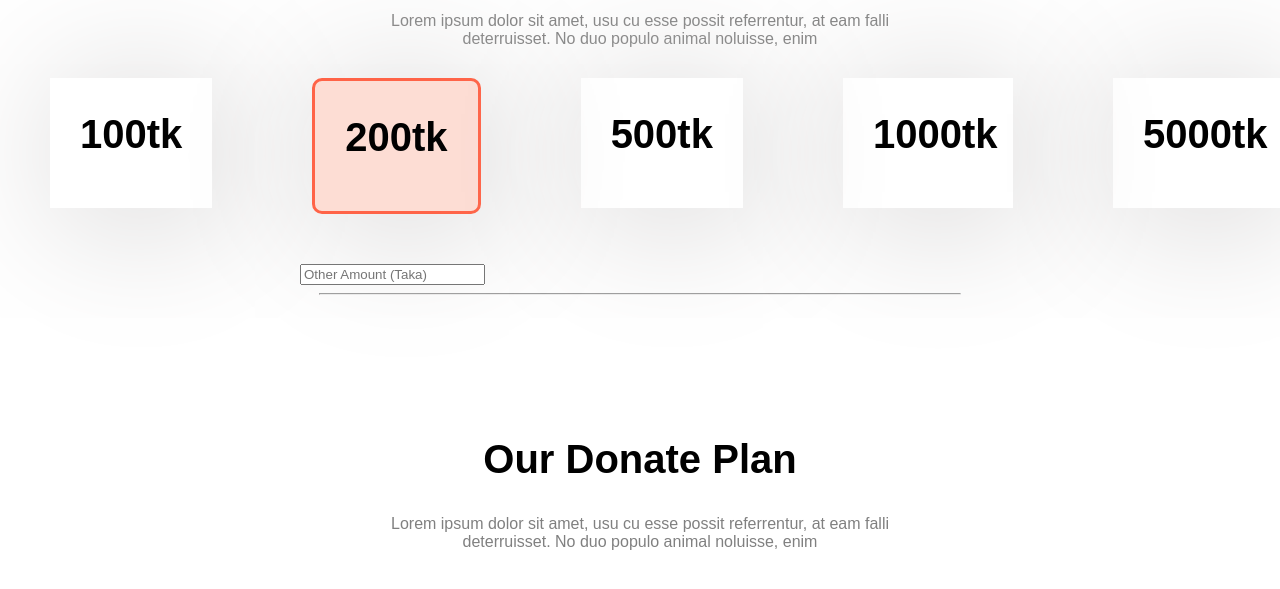
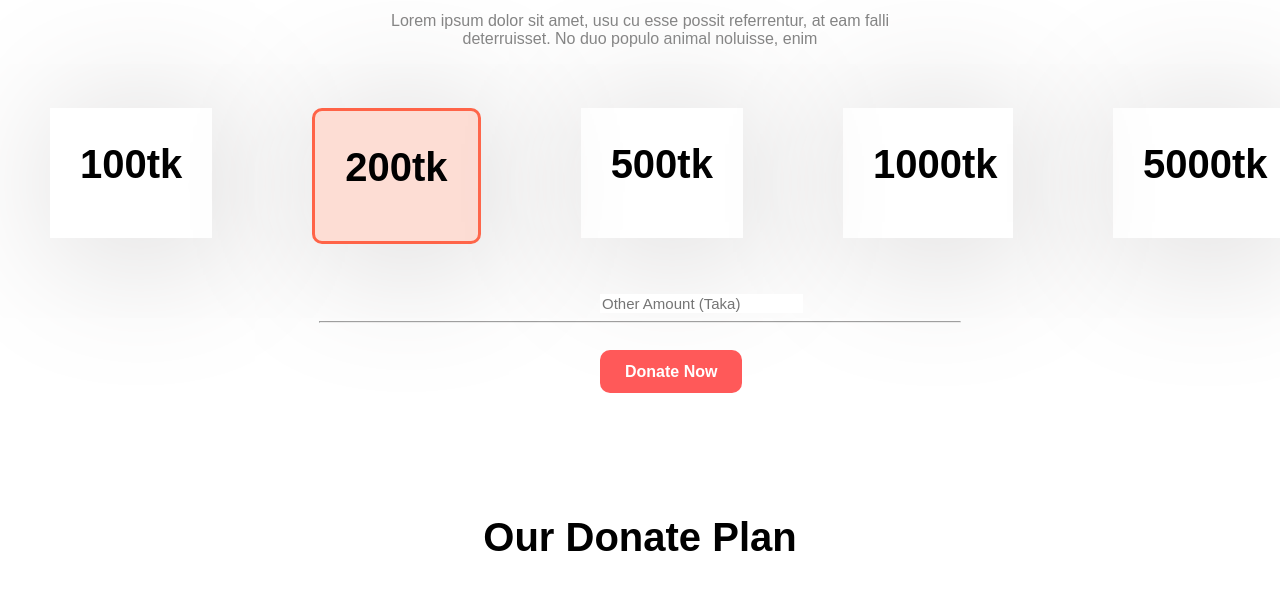
Before and after one commit to SynysterRudro/Milestone1-Assignment, a plain HTML site: page index.html in a window 1280 px wide. Shown: the part 699-1288 px from the top of the page. Drawn offline with Linux system fonts and the light colour scheme; a web font is replaced by a local one.

Commit message:
1-3 page template

```diff
--- a/index.html
+++ b/index.html
@@ -83,6 +83,9 @@
         <input id="other-amount" type="text" placeholder="Other Amount (Taka) ">
         <hr id="horizontal-rule">
 
+        <a id="donate-padding" class="donate-now text-align" target="_blank"
+            href="https://github.com/SynysterRudro">Donate Now</a>
+
     </section>
 
     <section>
--- a/style.css
+++ b/style.css
@@ -57,6 +57,11 @@ h2 {
 
 }
 
+#donate-padding {
+
+    margin-left: 600px;
+}
+
 .flexible-container {
 
     display: flex;
@@ -65,6 +70,7 @@ h2 {
 .resizingTk {
 
 
+    margin-top: 30px;
     margin-left: 50px;
     margin-right: 50px;
     padding-left: 30px;
@@ -84,6 +90,7 @@ h2 {
 }
 
 .resizingTk h2 {
+
 
     padding-right: 30px;
 }
@@ -122,7 +129,12 @@ h2 {
 #other-amount {
 
     margin-top: 50px;
-    margin-left: 300px;
+    margin-left: 600px;
+
+    outline: none;
+    font-size: 15px;
+    border: none;
+
 
 }
 
@@ -130,4 +142,5 @@ h2 {
 
     color: gray;
     width: 50%;
+    margin-bottom: 40px;
 }
```
